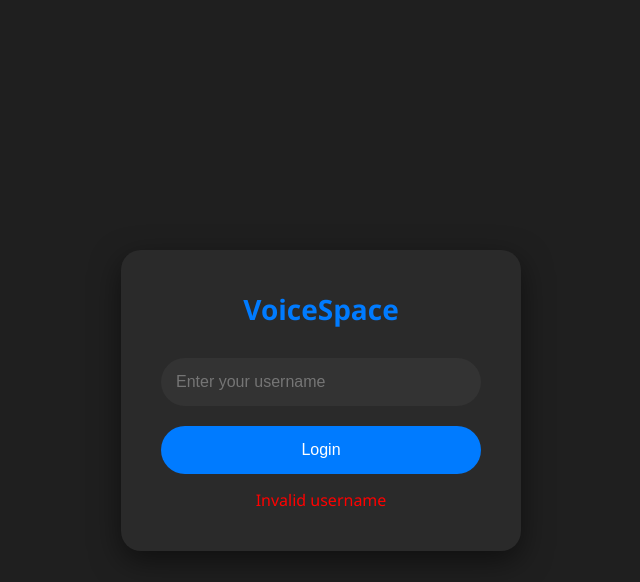
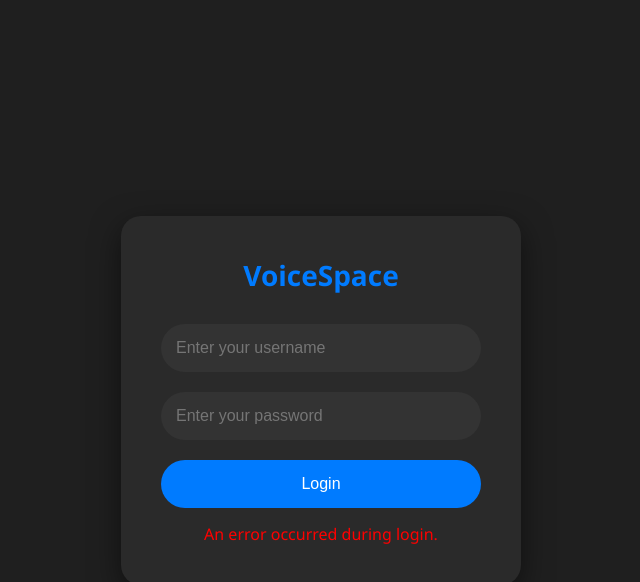
Before and after one commit to Aligorithm-97/VoiceChatApp, a website: page public/index.html in a window 1280 px wide. Both pictures are taken after a click on the button "Login". Shown: the whole page, without its empty margins (319-959 px from the left). Drawn offline with nearby package versions, Linux system fonts and the light colour scheme; no server answers.

Commit message:
aligorithm-loginFromEnv

```diff
--- a/public/index.html
+++ b/public/index.html
@@ -228,6 +228,7 @@
     <div id="loginScreen" class="container">
       <h2>VoiceSpace</h2>
       <input type="text" id="username" placeholder="Enter your username" />
+      <input type="password" id="password" placeholder="Enter your password" />
       <button id="loginBtn">Login</button>
       <p id="loginError" class="hidden" style="color: red">Invalid username</p>
     </div>
@@ -243,7 +244,6 @@
 
     <script src="/socket.io/socket.io.js"></script>
     <script>
-      const validUsers = ["aligorithm", "gribline", "seer"];
       const socket = io();
       let localStream;
       let peerConnections = {};
@@ -277,16 +277,34 @@
 
       document.getElementById("loginBtn").addEventListener("click", () => {
         const usernameInput = document.getElementById("username");
+        const passwordInput = document.getElementById("password");
         const username = usernameInput.value.trim();
+        const password = passwordInput.value.trim();
         const loginError = document.getElementById("loginError");
 
-        if (validUsers.includes(username)) {
+        fetch("/login", {
+          method: "POST",
+          headers: {
+            "Content-Type": "application/json",
+          },
+          body: JSON.stringify({ username, password }),
+        })
+          .then((response) => response.json())
+          .then((data) => {
+            if (data.message === "Login successful!") {
               loginScreen.style.display = "none";
               roomScreen.style.display = "block";
               loginError.classList.add("hidden");
             } else {
+              loginError.textContent = "Invalid username or password.";
               loginError.classList.remove("hidden");
             }
+          })
+          .catch((error) => {
+            console.error("Error during login:", error);
+            loginError.textContent = "An error occurred during login.";
+            loginError.classList.remove("hidden");
+          });
       });
 
       async function startStreaming() {
```
Also changed, not shown: server.js (+29 -0 lines). Lines whose indentation alone changed are shown as unchanged.
